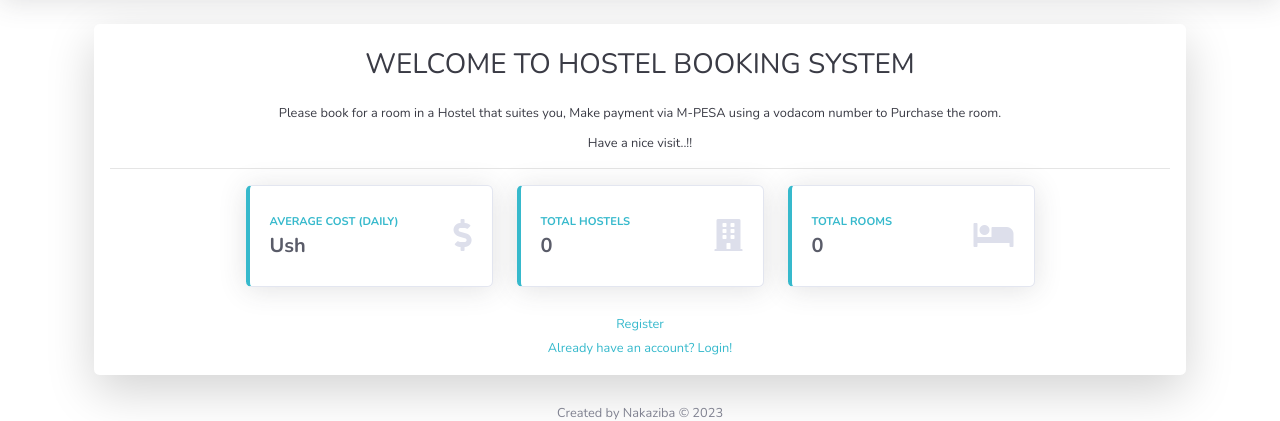
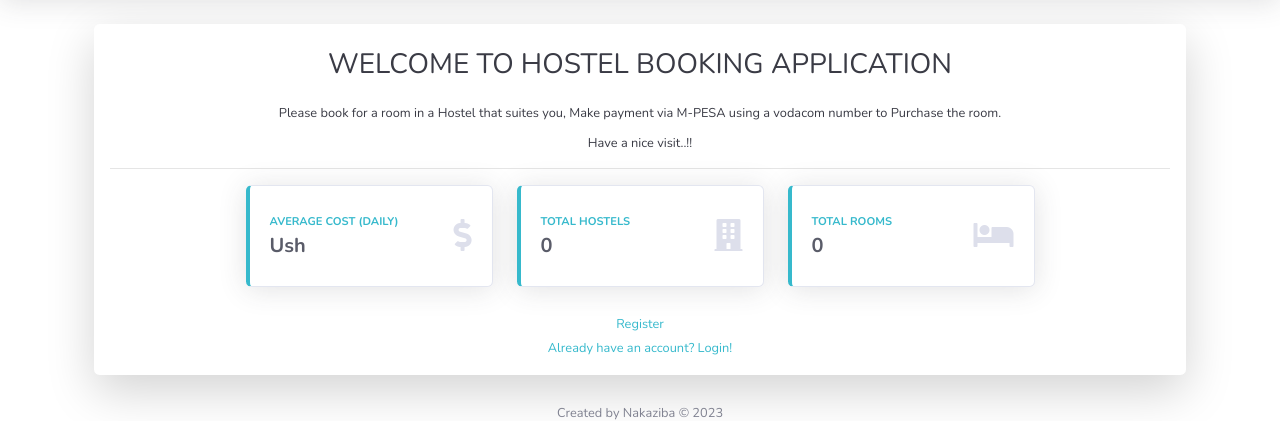
Before and after one commit to Mutooro/Naka-immy-HMsystem, a PHP site: page / in a window 1280 px wide. Shown: the part 70-491 px from the top of the page. Run offline with PHP 8.4, Linux system fonts and the light colour scheme; data that the repository does not hold is empty.

Commit message:
Update index.php

```diff
--- a/index.php
+++ b/index.php
@@ -133,7 +133,7 @@
       <div class="card-body p-3 ">
         <div class="pt-2">
           <div class="text-center">
-                <h3 class="h3 text-gray-900 mb-4">WELCOME TO HOSTEL BOOKING SYSTEM</h3>
+                <h3 class="h3 text-gray-900 mb-4">WELCOME TO HOSTEL BOOKING APPLICATION</h3>
               </div>
               <h1 class="small mb-20 text-center text-gray-900">Please book for a room in a Hostel that suites you, Make payment via M-PESA using a vodacom number to Purchase the room.</br></br>Have a nice visit..!!</h1>
                 <hr>
```
